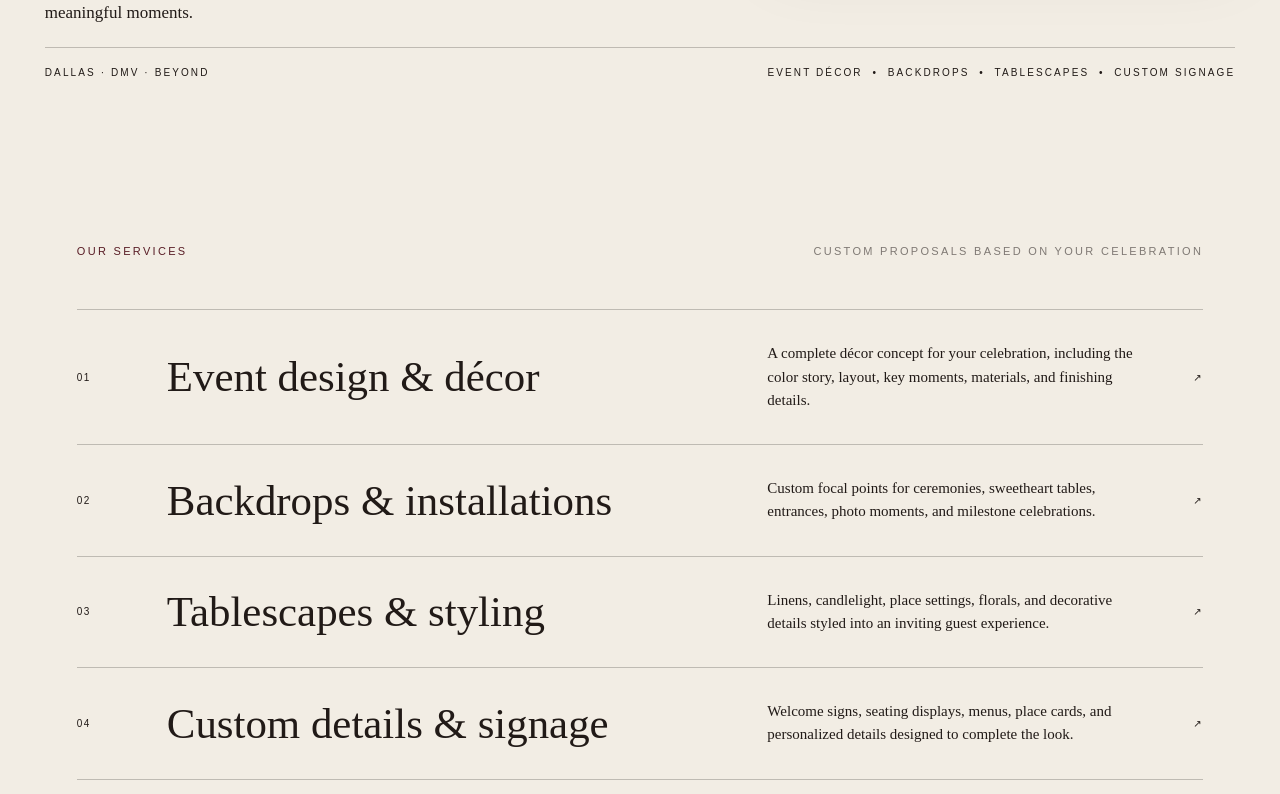
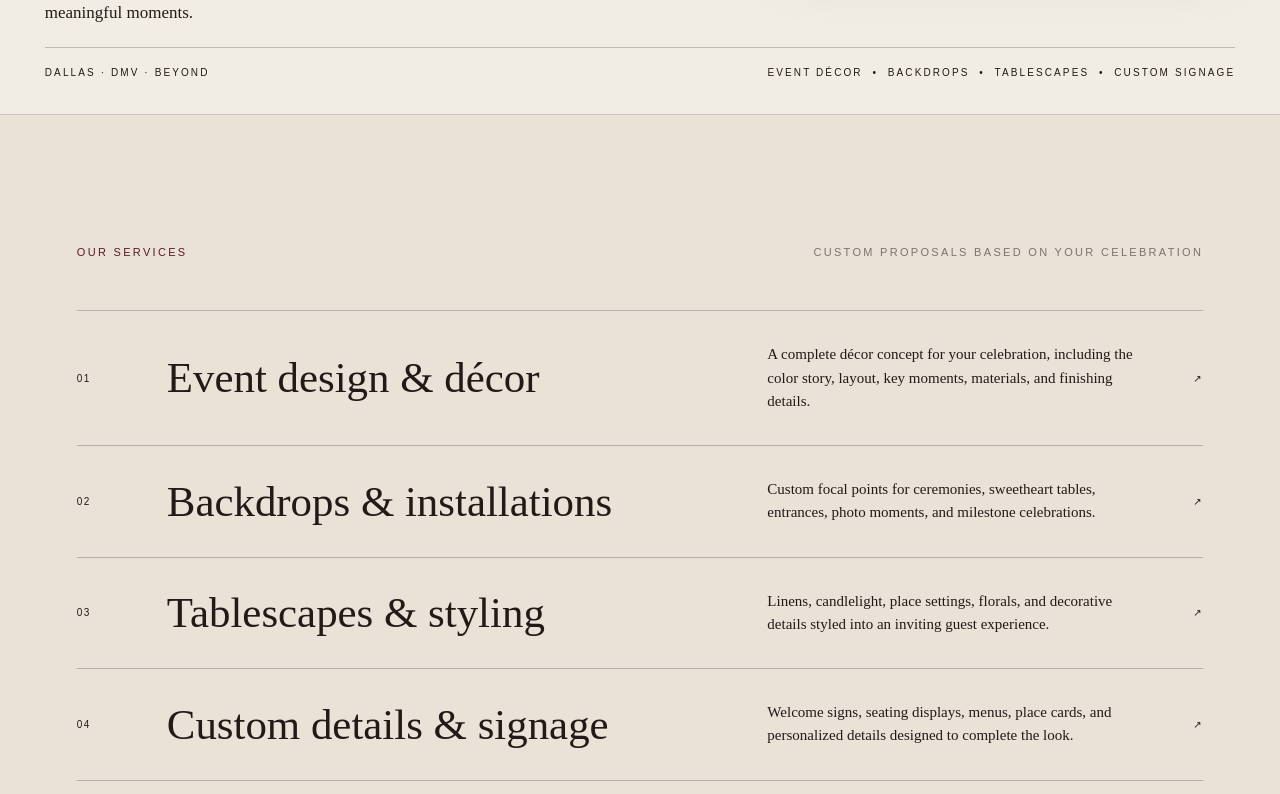
Before and after one commit to mariamcodess/martelier, a Next.js app: page / in a window 1280 px wide. Shown: the part 686-1480 px from the top of the page. Built offline with nearby package versions, Linux system fonts and the light colour scheme.

Commit message:
Separate services with warm neutral background

```diff
--- a/app/globals.css
+++ b/app/globals.css
@@ -3,6 +3,7 @@
 :root {
   --bone: #f2ede4;
   --paper: #f7f3ec;
+  --warm-neutral: #eae1d7;
   --oxblood: #581c25;
   --espresso: #211a17;
   --brass: #a68157;
@@ -185,6 +186,10 @@ em { color: var(--oxblood); font-weight: 400; }
 }
 .section-heading { display: flex; justify-content: space-between; margin-bottom: 50px; }
 .section-note { color: rgba(33,26,23,.55); }
+.services {
+  background: var(--warm-neutral);
+  border-top: 1px solid rgba(88,28,37,.16);
+}
 .service-list { border-top: 1px solid var(--line); }
 .service-row {
   display: grid;
```
